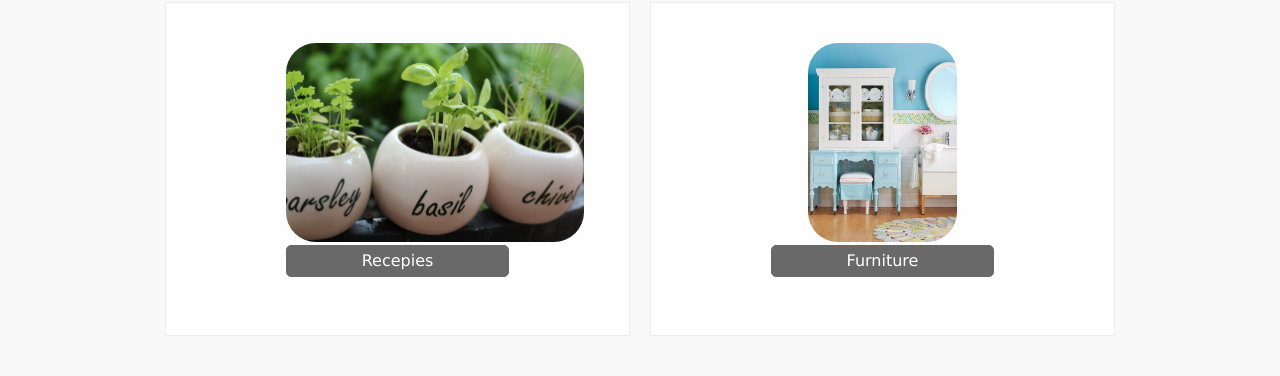
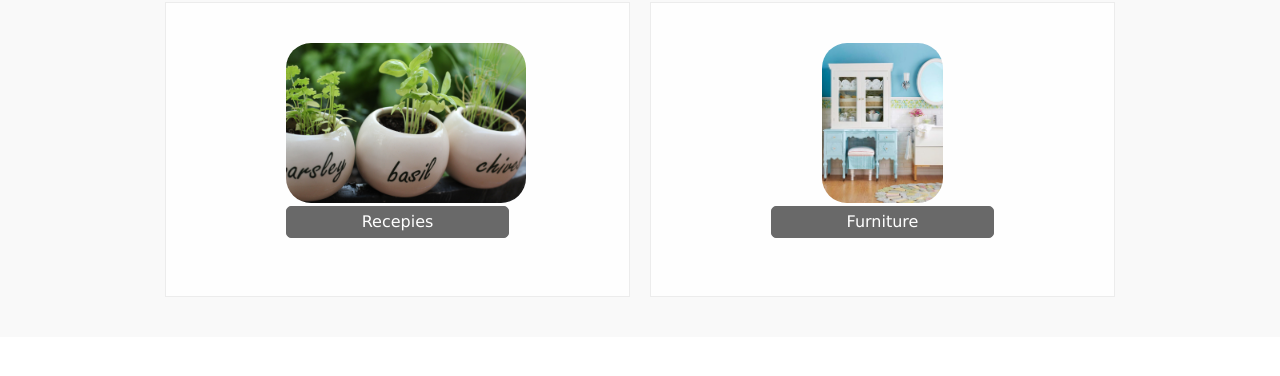
Before and after one commit to jenacrod/jenacrod.github.io, a plain HTML site: page index.html in a window 1280 px wide. Shown: the part 601-977 px from the top of the page. After the commit the page ends 938 px from the top, so only its background shows below. Drawn offline with Linux system fonts and the light colour scheme.

Commit message:
bottom image

```diff
--- a/css/style.css
+++ b/css/style.css
@@ -126,8 +126,8 @@ section {
 }
 
 #bottom img {
-  max-height: 199px;
-  border-radius: 30px;;
+  max-height: 160px;
+  border-radius: 25px;;
 }
 
 .one-half {
```
